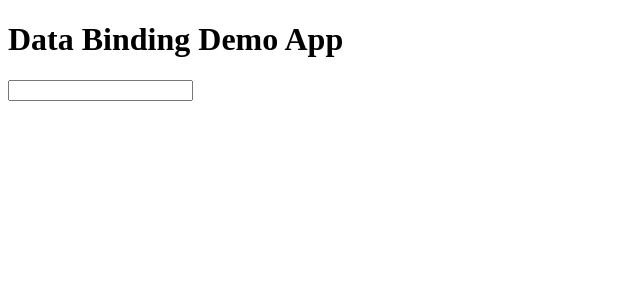
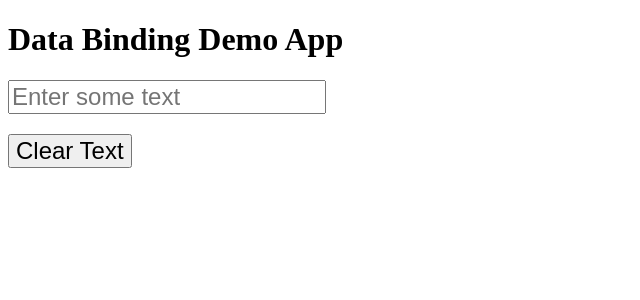
Before and after one commit to sodhipinky/data-bind, an Angular app: page / in a window 1280 px wide. Shown: the top 300 px of the page, without its empty margins (0-640 px from the left). Built offline with nearby package versions, Linux system fonts and the light colour scheme.

Commit message:
added template for the form

```diff
--- a/src/app/components/data-form/data-form.component.html
+++ b/src/app/components/data-form/data-form.component.html
@@ -1 +1,3 @@
-<input type="text" name="value" [(ngModel)]="value">
+<input type="text" name="value" placeholder="Enter some text" style="font-size: x-large;" [(ngModel)]="value">
+<h2>{{ value }}</h2>
+<button type="button" style="font-size: x-large;" (click)="clearValue()">Clear Text</button>
```
